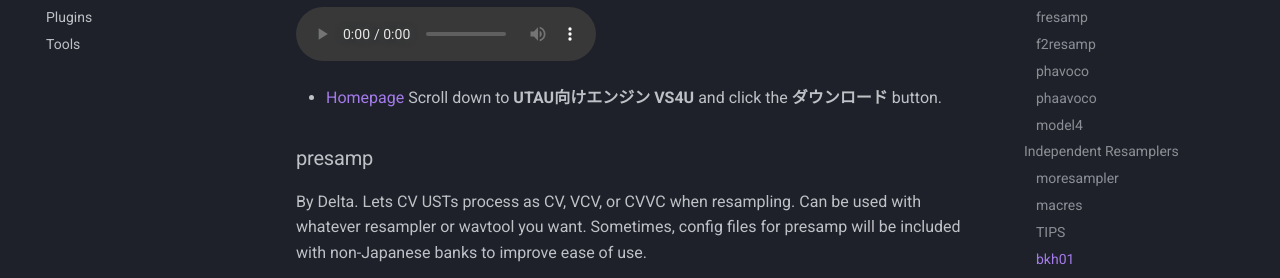
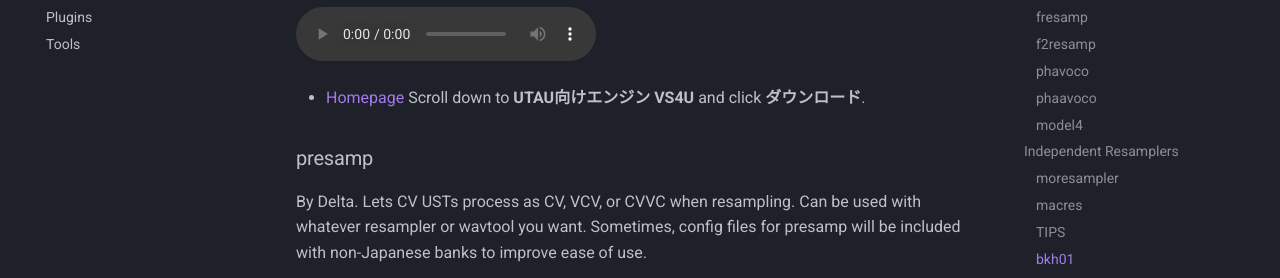
Before and after one commit to nagotown/utau.info, an MkDocs documentation site: the page built from docs/resources/resamplers.md, in a window 1280 px wide and 900 px high, scrolled down 3505 px. Shown: the part 172-450 px from the top of the window. Built offline with MkDocs 1.6.1 and Material for MkDocs 9.7.7, drawn with Linux system fonts in a browser that asks for light colours.

Commit message:
Update resamplers.md

```diff
--- a/docs/resources/resamplers.md
+++ b/docs/resources/resamplers.md
@@ -32,25 +32,25 @@
 - 011 / [Direct DL](http://utau2008.xrea.jp/downloads/fresamp011.zip)
 
 <audio controls>
-  <source src="/audio/resamplers/fresamp011.wav" type="audio/wav">
+  <source src="/audio/resamplers/fresamp11.wav" type="audio/wav">
 </audio>
 
 - 012 / Private
 
 <audio controls>
-  <source src="/audio/resamplers/fresamp012.wav" type="audio/wav">
+  <source src="/audio/resamplers/fresamp12.wav" type="audio/wav">
 </audio>
 
 - 013 / Private
 
 <audio controls>
-  <source src="/audio/resamplers/fresamp013.wav" type="audio/wav">
+  <source src="/audio/resamplers/fresamp13.wav" type="audio/wav">
 </audio>
 
 - 014 / [Direct DL](http://utau2008.xrea.jp/downloads/fresamp014.zip)
 
 <audio controls>
-  <source src="/audio/resamplers/fresamp014.wav" type="audio/wav">
+  <source src="/audio/resamplers/fresamp14.wav" type="audio/wav">
 </audio>
 
 ### f2resamp
@@ -139,7 +139,7 @@
 </audio>
 
 - [Homepage](https://ackiesound.ifdef.jp/download.html)
-Scroll down to **UTAU向けエンジン VS4U** and click the **ダウンロード** button.
+Scroll down to **UTAU向けエンジン VS4U** and click **ダウンロード**.
 
 ### presamp
 By Delta. Lets CV USTs process as CV, VCV, or CVVC when resampling. Can be used with whatever resampler or wavtool you want.
```
